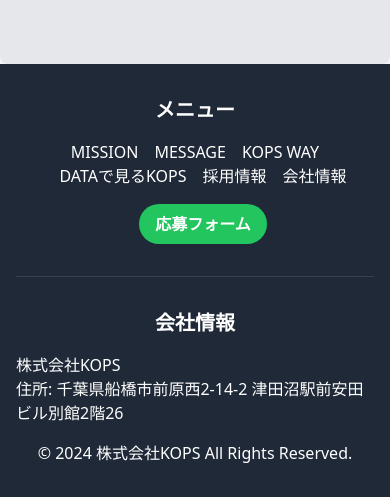
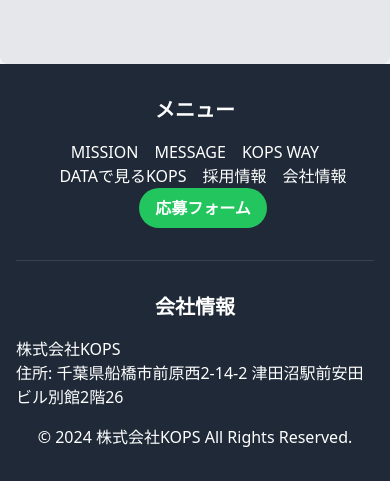
Before and after one commit to h-magome/kops-nuxt-project, a Nuxt app: page / in a window 390 px wide. Shown: the part 10628-11125 px from the top of the page. Built offline with nearby package versions, Linux system fonts and the light colour scheme.

Commit message:
フッターのメニューの位置を揃えた

```diff
--- a/pages/index.vue
+++ b/pages/index.vue
@@ -257,14 +257,14 @@
       <div class="container mx-auto text-center">
         <div class="mb-8">
           <h3 class="text-xl font-semibold mb-4 cursor-pointer hover:text-gray-300 transition duration-300 ease-in-out" @click="scrollToTop">メニュー</h3>
-          <ul class="flex flex-wrap justify-center space-x-4">
+          <ul class="flex flex-wrap justify-center items-center space-x-4">
             <li><a href="#mission" class="hover:text-gray-300 transition duration-300 ease-in-out" @click.prevent="scrollToSection('mission')">MISSION</a></li>
             <li><a href="#message" class="hover:text-gray-300 transition duration-300 ease-in-out" @click.prevent="scrollToSection('message')">MESSAGE</a></li>
             <li><a href="#kops-way" class="hover:text-gray-300 transition duration-300 ease-in-out" @click.prevent="scrollToSection('kops-way')">KOPS WAY</a></li>
             <li><a href="#company-data" class="hover:text-gray-300 transition duration-300 ease-in-out" @click.prevent="scrollToSection('company-data')">DATAで見るKOPS</a></li>
             <li><a href="#recruitment" class="hover:text-gray-300 transition duration-300 ease-in-out" @click.prevent="scrollToSection('recruitment')">採用情報</a></li>
             <li><a href="#company-info" class="hover:text-gray-300 transition duration-300 ease-in-out" @click.prevent="scrollToSection('company-info')">会社情報</a></li>
-            <li class="mt-4 md:mt-0"><a href="#application-statement" class="inline-block bg-green-500 text-white hover:bg-green-600 font-bold py-2 px-4 rounded-full transition duration-300 ease-in-out transform hover:scale-110" @click.prevent="scrollToSection('application-statement')">応募フォーム</a></li>
+            <li><a href="#application-statement" class="inline-block bg-green-500 text-white hover:bg-green-600 font-bold py-2 px-4 rounded-full transition duration-300 ease-in-out transform hover:scale-110" @click.prevent="scrollToSection('application-statement')">応募フォーム</a></li>
           </ul>
         </div>
         <div class="border-t border-gray-700 pt-8">
```
